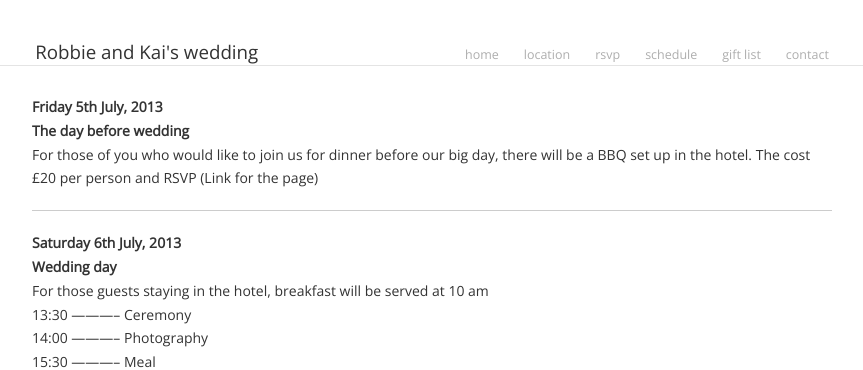
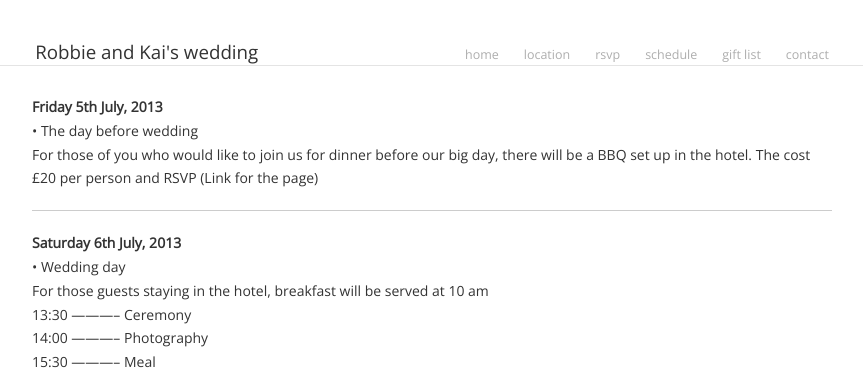
Before and after one commit to rjshade/robbieandkai.com, a Jekyll site: the page built from schedule/index.md, in a window 1280 px wide. Shown: the top 370 px of the page, without its empty margins (208-1071 px from the left). Built offline with Jekyll 4.4.1, drawn with Linux system fonts in a browser that asks for light colours; Markdown is read by kramdown in place of the engine named in the settings.

```diff
--- a/schedule/index.md
+++ b/schedule/index.md
@@ -3,18 +3,18 @@ layout: default
 title: schedule
 ---
 
-##*Friday 5th July, 2013*
+*Friday 5th July, 2013*
 
-####The day before wedding
+• The day before wedding
 
 For those of you who would like to join us for dinner before our big day, there will be a BBQ set up in the hotel.
 The cost £20 per person and RSVP (Link for the page)
 
 ****************************************************************************
 
-##*Saturday 6th July, 2013*
+*Saturday 6th July, 2013*
 
-####Wedding day
+• Wedding day
 
 For those guests staying in the hotel, breakfast will be served at 10 am
 
```
